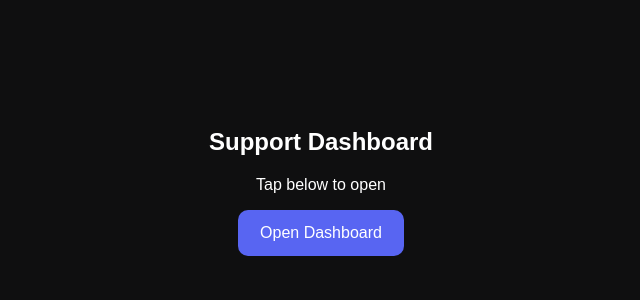
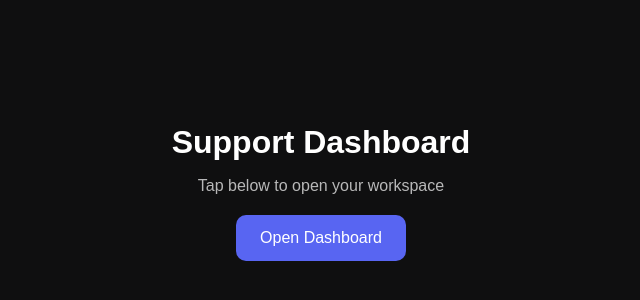
Before and after one commit to Discord-Account-Support-Corp/DASC-Featurebase-Dashboard, a plain HTML site: page index.html in a window 1280 px wide. Shown: the part 218-518 px from the top of the page, without its empty margins (319-959 px from the left). Drawn offline with Linux system fonts and the light colour scheme.

Commit message:
Refactor HTML structure and update styles

```diff
--- a/index.html
+++ b/index.html
@@ -21,14 +21,24 @@
       font-family: Arial, sans-serif;
     }
 
-    .card {
+    .container {
       text-align: center;
+      padding: 20px;
+    }
+
+    h1 {
+      margin-bottom: 8px;
+    }
+
+    p {
+      opacity: 0.7;
+      margin-bottom: 20px;
     }
 
     button {
       background: #5865F2;
       border: none;
-      padding: 14px 22px;
+      padding: 14px 24px;
       border-radius: 10px;
       color: white;
       font-size: 16px;
@@ -41,24 +51,23 @@
   </style>
 
   <script>
+    const DASHBOARD_URL =
+      "https://discordaccountsupportcorporation.featurebase.app/dashboard/inbox/all";
+
     function openDashboard() {
-      window.location.href =
-        "https://discordaccountsupportcorporation.featurebase.app/dashboard/inbox/all";
+      window.location.href = DASHBOARD_URL;
     }
-
-    // optional: preload connection (tiny speed boost)
-    const preconnect = document.createElement("link");
-    preconnect.rel = "preconnect";
-    preconnect.href = "https://discordaccountsupportcorporation.featurebase.app";
-    document.head.appendChild(preconnect);
   </script>
 </head>
 
 <body>
-  <div class="card">
-    <h2>Support Dashboard</h2>
-    <p>Tap below to open</p>
-    <button onclick="openDashboard()">Open Dashboard</button>
+  <div class="container">
+    <h1>Support Dashboard</h1>
+    <p>Tap below to open your workspace</p>
+
+    <button onclick="openDashboard()">
+      Open Dashboard
+    </button>
   </div>
 </body>
 </html>
```
